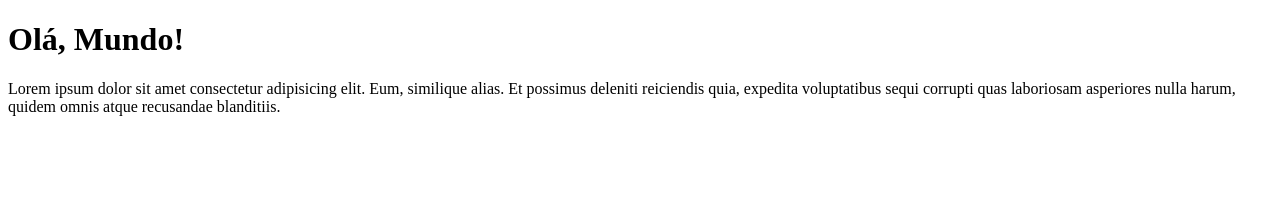
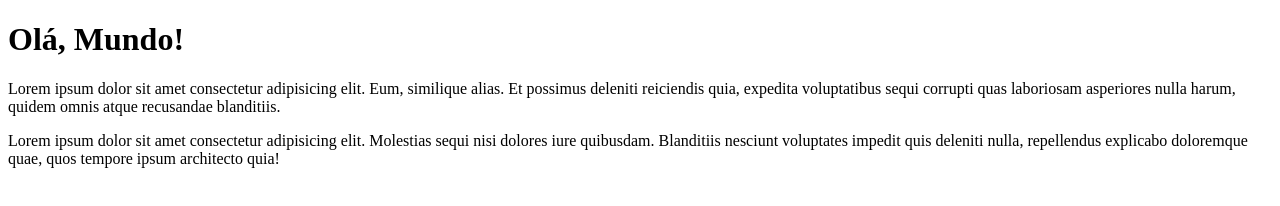
Before and after one commit to Diogo-Silva-Tiger/Ola_Mundo, a plain HTML site: page site-exemplo/index.html in a window 1280 px wide. Drawn offline with Linux system fonts and the light colour scheme.

Commit message:
adicionei um paragrafo

```diff
--- a/site-exemplo/index.html
+++ b/site-exemplo/index.html
@@ -11,6 +11,10 @@
              similique alias. Et possimus deleniti reiciendis quia,
              expedita voluptatibus sequi corrupti quas laboriosam asperiores nulla harum,
             quidem omnis atque recusandae blanditiis.</p>
+        <p>Lorem ipsum dolor sit amet consectetur adipisicing elit.
+             Molestias sequi nisi dolores iure quibusdam. Blanditiis nesciunt voluptates impedit quis deleniti nulla,
+            repellendus explicabo doloremque quae, quos tempore ipsum architecto quia!</p>
+
 
 </body>
 </html>
```
